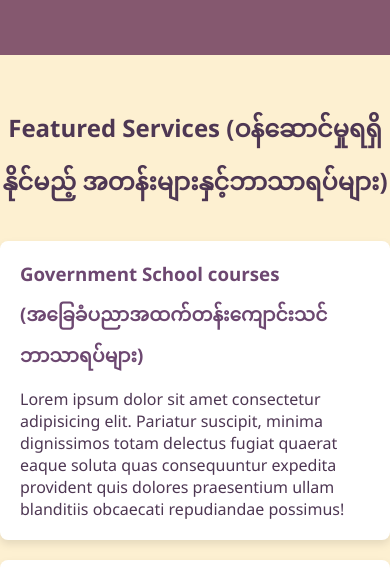
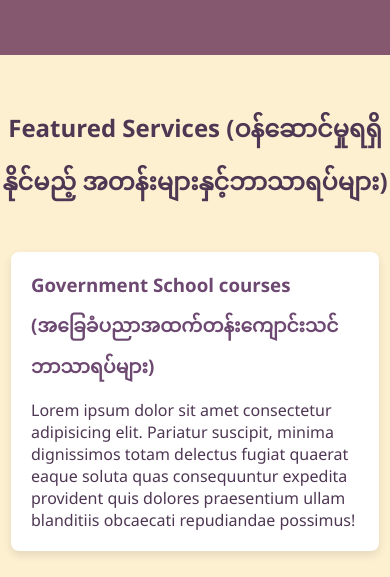
Before and after one commit to moncallas/monEdu, a plain HTML site: page index.html in a window 390 px wide. Shown: the part 261-838 px from the top of the page. Drawn offline with Linux system fonts and the light colour scheme.

Commit message:
Update style.css

```diff
--- a/style.css
+++ b/style.css
@@ -237,6 +237,7 @@ header {
     width: calc(33.33% - 20px);
     margin-bottom: 20px;
     box-sizing: border-box;
+    padding: 20px;
 }
 
 .fs-card {
@@ -260,6 +261,7 @@ header {
 @media screen and (max-width: 768px) {
     .fs-content {
         width: calc(50% - 20px);
+        padding: 11px;
     }
 }
 
```
